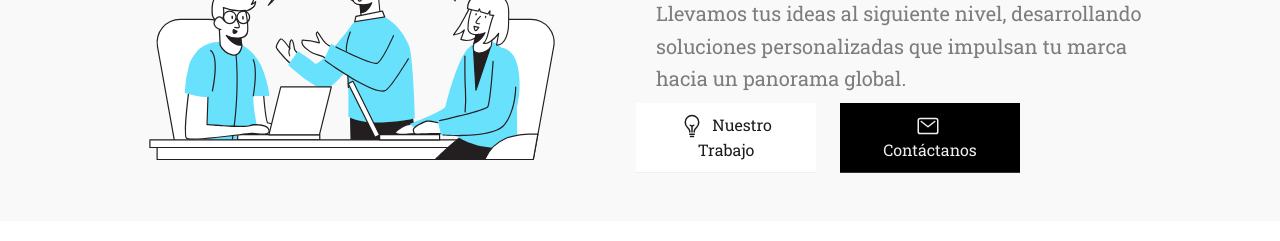
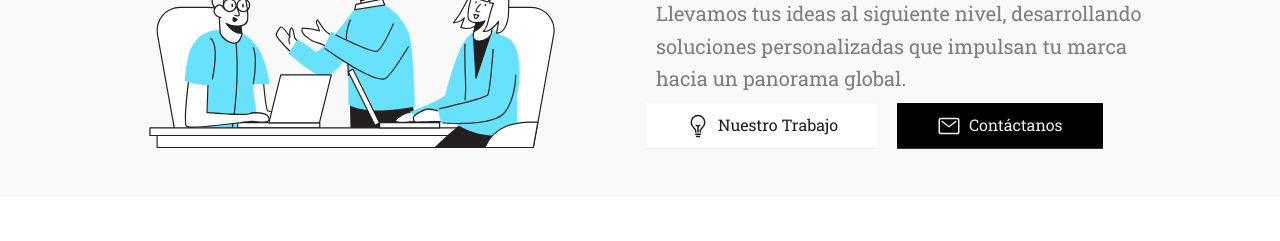
Before and after one commit to Campus-TD/landingPage, a plain HTML site: page index.html in a window 1280 px wide. Shown: the part 309-550 px from the top of the page. Drawn offline with nearby package versions, Linux system fonts and the light colour scheme; some packages are replaced by stand-ins of ours; a script that the page names is missing.

Commit message:
CORRECION 2

```diff
--- a/index.html
+++ b/index.html
@@ -106,21 +106,15 @@
 		            <h1 class="text-4xl leading-normal text-black font-bold mb-4">Somos una Empresa<br> de Desarrollo Tecnológico <span data-toggle="typed" data-options='{"strings": ["Online Marketing", "Web Design", "Mobile Apps", "Brand Identity", "Social Content"]}'></span></h1>
 		            <p class="text-gray-500 leading-relaxed font-light text-xl mx-auto pb-2">Llevamos tus ideas al siguiente nivel, desarrollando soluciones personalizadas que impulsan tu marca hacia un panorama global.</p>
 
-					<div style="margin-left: -20px;"> <!-- Mueve ambos botones un poco a la izquierda -->
-    <a class="py-2.5 px-10 inline-block text-center leading-normal text-gray-900 bg-white border-b border-gray-100 hover:text-black hover:ring-0 focus:outline-none focus:ring-0 mr-8" href="#portfolio" style="width: 180px;"> <!-- Ancho fijo -->
-        <svg xmlns="http://www.w3.org/2000/svg" class="inline-block mr-1" width="1.5rem" height="1.5rem" fill="currentColor" viewBox="0 0 512 512">
-            <path d="M304,384V360c0-29,31.54-56.43,52-76,28.84-27.57,44-64.61,44-108,0-80-63.73-144-144-144A143.6,143.6,0,0,0,112,176c0,41.84,15.81,81.39,44,108,20.35,19.21,52,46.7,52,76v24" style="fill:none;stroke:currentColor;stroke-linecap:round;stroke-linejoin:round;stroke-width:32px"/>
-            <line x1="224" y1="480" x2="288" y2="480" style="fill:none;stroke:currentColor;stroke-linecap:round;stroke-linejoin:round;stroke-width:32px"/>
-            <line x1="208" y1="432" x2="304" y2="432" style="fill:none;stroke:currentColor;stroke-linecap:round;stroke-linejoin:round;stroke-width:32px"/>
-            <line x1="256" y1="384" x2="256" y2="256" style="fill:none;stroke:currentColor;stroke-linecap:round;stroke-linejoin:round;stroke-width:32px"/>
-            <path d="M294,240s-21.51,16-38,16-38-16-38-16" style="fill:none;stroke:currentColor;stroke-linecap:round;stroke-linejoin:round;stroke-width:32px"/>
-        </svg>
+					<div style="margin-left: -10px;"> <!-- Mueve ambos botones un poco a la izquierda -->
+						<a class="py-2.5 px-10 inline-block text-center leading-normal text-gray-900 bg-white border-b border-gray-100 hover:text-black hover:ring-0 focus:outline-none focus:ring-0 mr-8" href="#portfolio">
+							<svg xmlns="http://www.w3.org/2000/svg" class="inline-block mr-1" width="1.5rem" height="1.5rem" fill="currentColor" viewBox="0 0 512 512"><path d="M304,384V360c0-29,31.54-56.43,52-76,28.84-27.57,44-64.61,44-108,0-80-63.73-144-144-144A143.6,143.6,0,0,0,112,176c0,41.84,15.81,81.39,44,108,20.35,19.21,52,46.7,52,76v24" style="fill:none;stroke:currentColor;stroke-linecap:round;stroke-linejoin:round;stroke-width:32px"/><line x1="224" y1="480" x2="288" y2="480" style="fill:none;stroke:currentColor;stroke-linecap:round;stroke-linejoin:round;stroke-width:32px"/><line x1="208" y1="432" x2="304" y2="432" style="fill:none;stroke:currentColor;stroke-linecap:round;stroke-linejoin:round;stroke-width:32px"/><line x1="256" y1="384" x2="256" y2="256" style="fill:none;stroke:currentColor;stroke-linecap:round;stroke-linejoin:round;stroke-width:32px"/><path d="M294,240s-21.51,16-38,16-38-16-38-16" style="fill:none;stroke:currentColor;stroke-linecap:round;stroke-linejoin:round;stroke-width:32px"/></svg>
 							Nuestro Trabajo
 						</a>
 
-    <span style="margin-right: 20px;"></span> <!-- Agrega un espacio entre los botones -->
+						<span style="margin-right: 15px;"></span> <!-- Agrega un espacio entre los botones -->
 
-    <a class="py-2.5 px-10 inline-block text-center leading-normal text-gray-100 bg-black border-b border-gray-800 hover:text-white hover:ring-0 focus:outline-none focus:ring-0" href="#contact" style="width: 180px;"> <!-- Ancho fijo -->
+						<a class="py-2.5 px-10 inline-block text-center leading-normal text-gray-100 bg-black border-b border-gray-800 hover:text-white hover:ring-0 focus:outline-none focus:ring-0" href="#contact">
 							<svg xmlns="http://www.w3.org/2000/svg" width="1.5rem" height="1.5rem" class="inline-block mr-1" fill="currentColor" viewBox="0 0 512 512">
 							  <rect x="48" y="96" width="416" height="320" rx="40" ry="40" style="fill:none;stroke:currentColor;stroke-linecap:round;stroke-linejoin:round;stroke-width:32px"/>
 							  <polyline points="112 160 256 272 400 160" style="fill:none;stroke:currentColor;stroke-linecap:round;stroke-linejoin:round;stroke-width:32px"/>
@@ -128,10 +122,7 @@
 							Contáctanos
 						  </a>
 					</div>
-
-
 				</div>
-
 		      </div>
 		    </div>
 		  </div>
```
Lines whose indentation alone changed are shown as unchanged.
